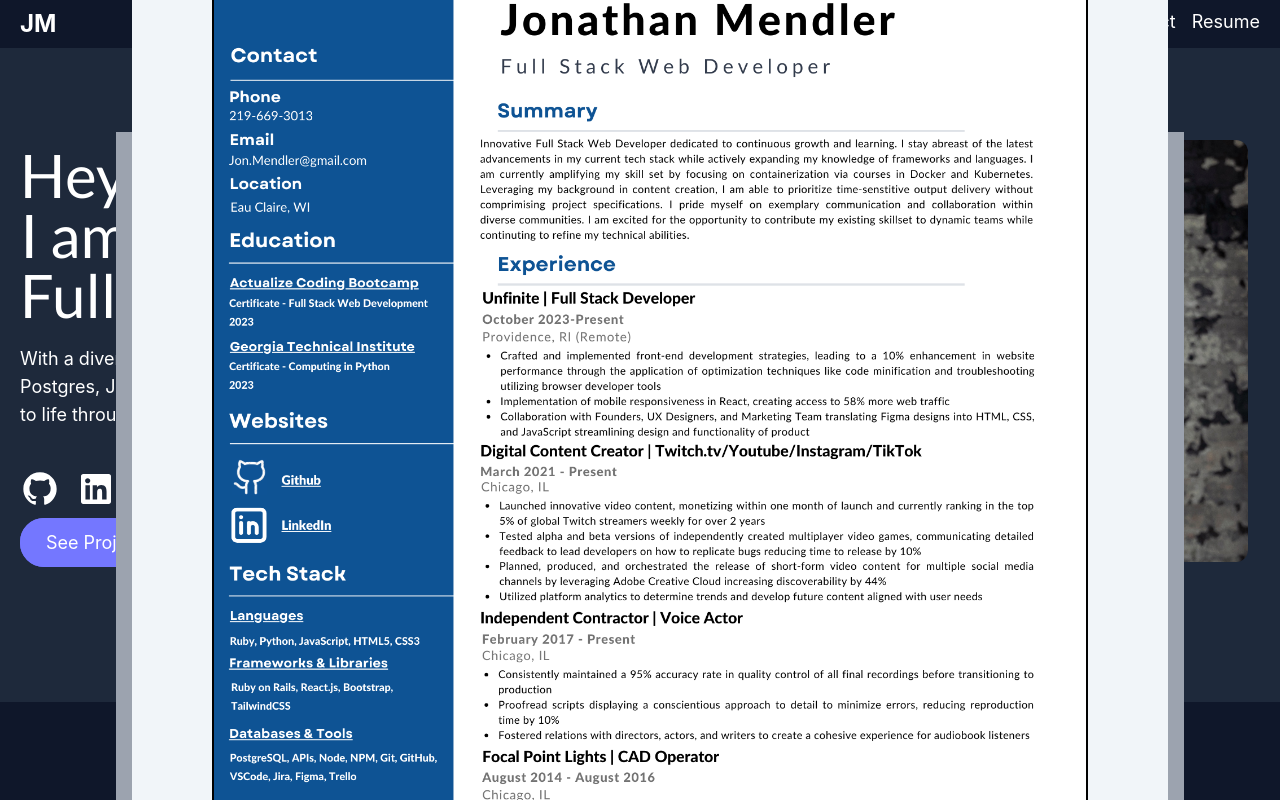
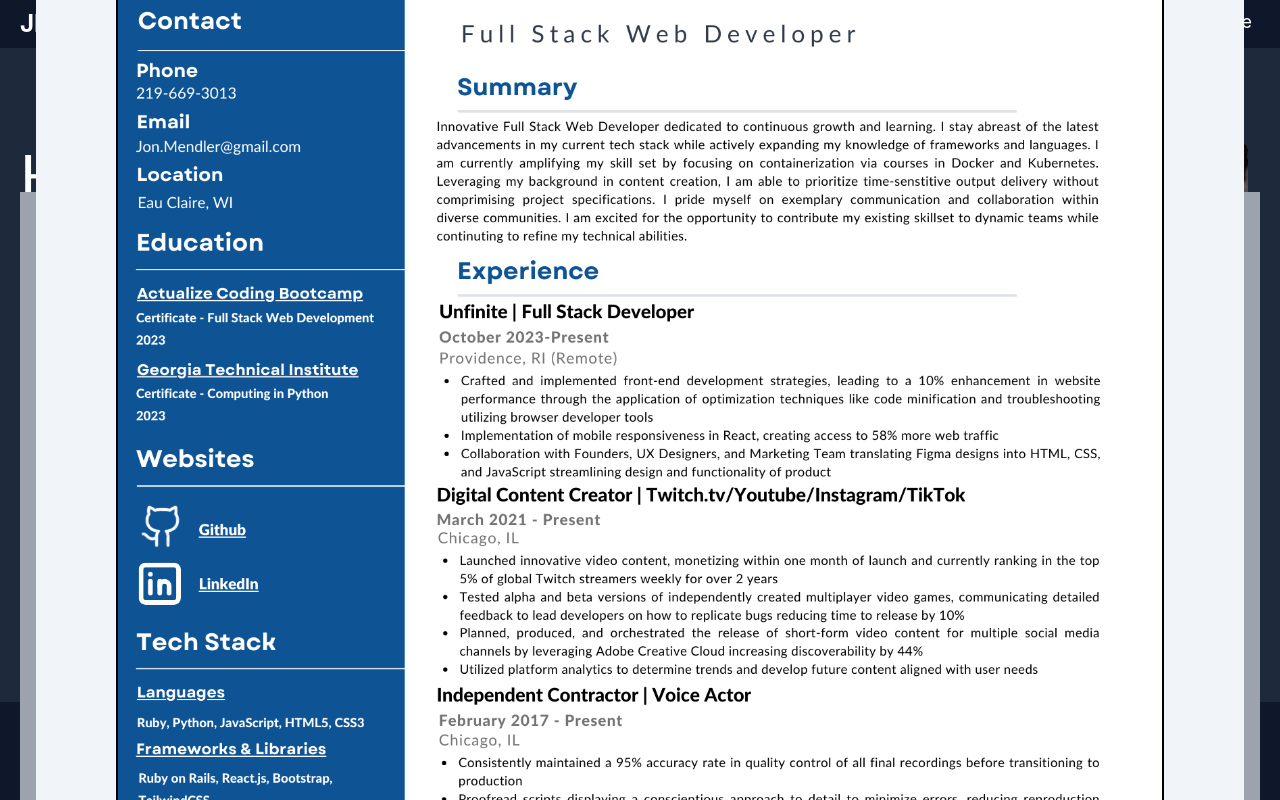
Before and after one commit to JonathanMendler/portfolio, a React (Vite) app: page / in a window 1280 px wide. Both pictures are taken after a click on the button "Resume". Shown: the top 800 px of the page. Built offline with nearby package versions, Linux system fonts and the light colour scheme.

Commit message:
Modal Function

```diff
--- a/src/components/Header.jsx
+++ b/src/components/Header.jsx
@@ -20,7 +20,7 @@ const Header = () => {
 
       {/* Desktop Nav */}
       <nav className="hidden md:block">
-        <ul className="flex">
+        <ul className="flex gap-1">
           <li>
             <a href="/#about">About</a>
           </li>
@@ -31,7 +31,9 @@ const Header = () => {
             <a href="/#contact">Contact</a>
           </li>
           <li>
-            <button onClick={toggleModal}>Resume</button>
+            <button className="pdf mx-2" onClick={toggleModal}>
+              Resume
+            </button>
             {isModal && <Modal setToggleModal={toggleModal} />}
           </li>
         </ul>
--- a/src/components/Modal.jsx
+++ b/src/components/Modal.jsx
@@ -2,9 +2,9 @@ import React from "react";
 import Resume from "../assets/resume.png";
 import { AiOutlineCloseCircle } from "react-icons/ai";
 
-const Modal = (setToggleModal) => {
+const Modal = ({ setToggleModal }) => {
   return (
-    <div className="modal-bg bg-gray-400 flex flex-col items-center justify-center absolute left-5 m-24 h-screen">
+    <div className="modal-bg bg-gray-400 flex flex-col items-center justify-center absolute top-48 right-5 left-5 h-screen">
       <div className="modal-container flex flex-col text-center bg-slate-100 py-12 px-20 my-0 mx-4 rounded-3xl relative">
         <div className="close absolute top-5 right-5 text-3xl text-gray-500 cursor-pointer">
           <AiOutlineCloseCircle onClick={setToggleModal} />
```
